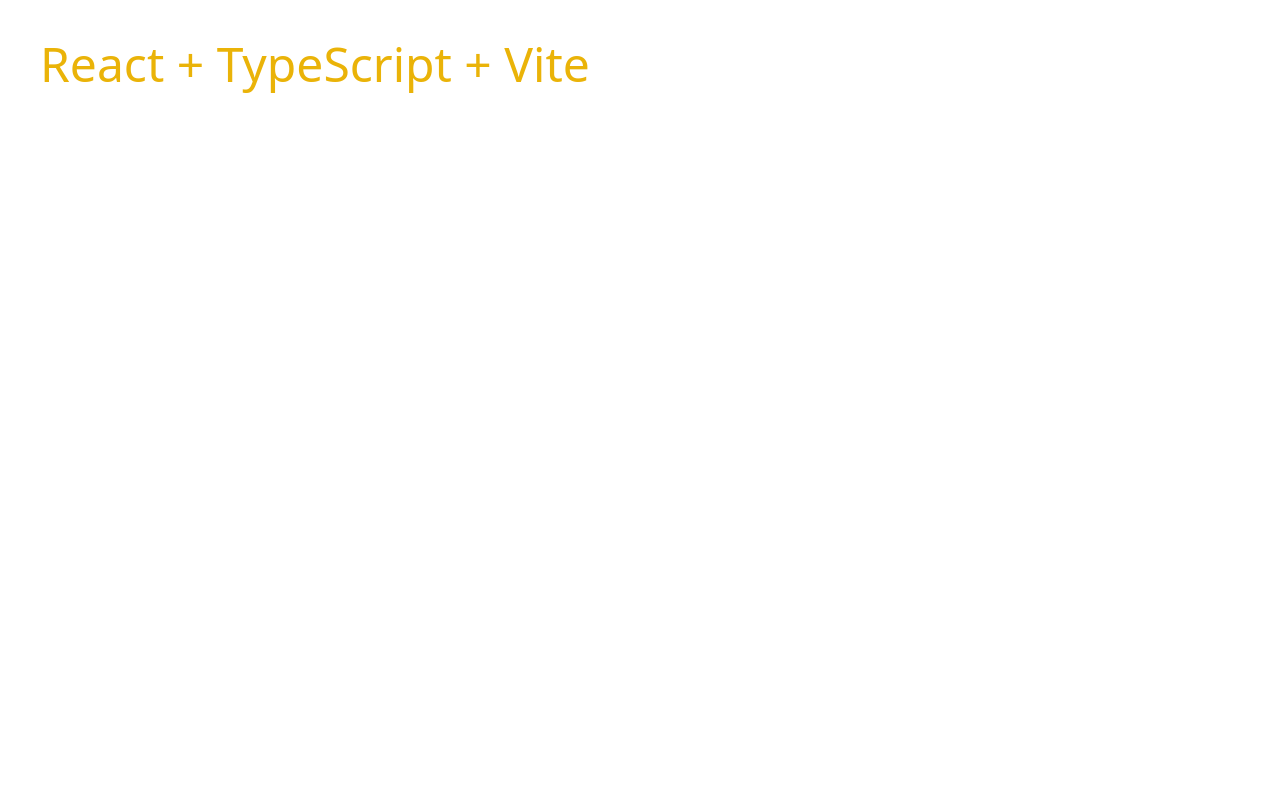
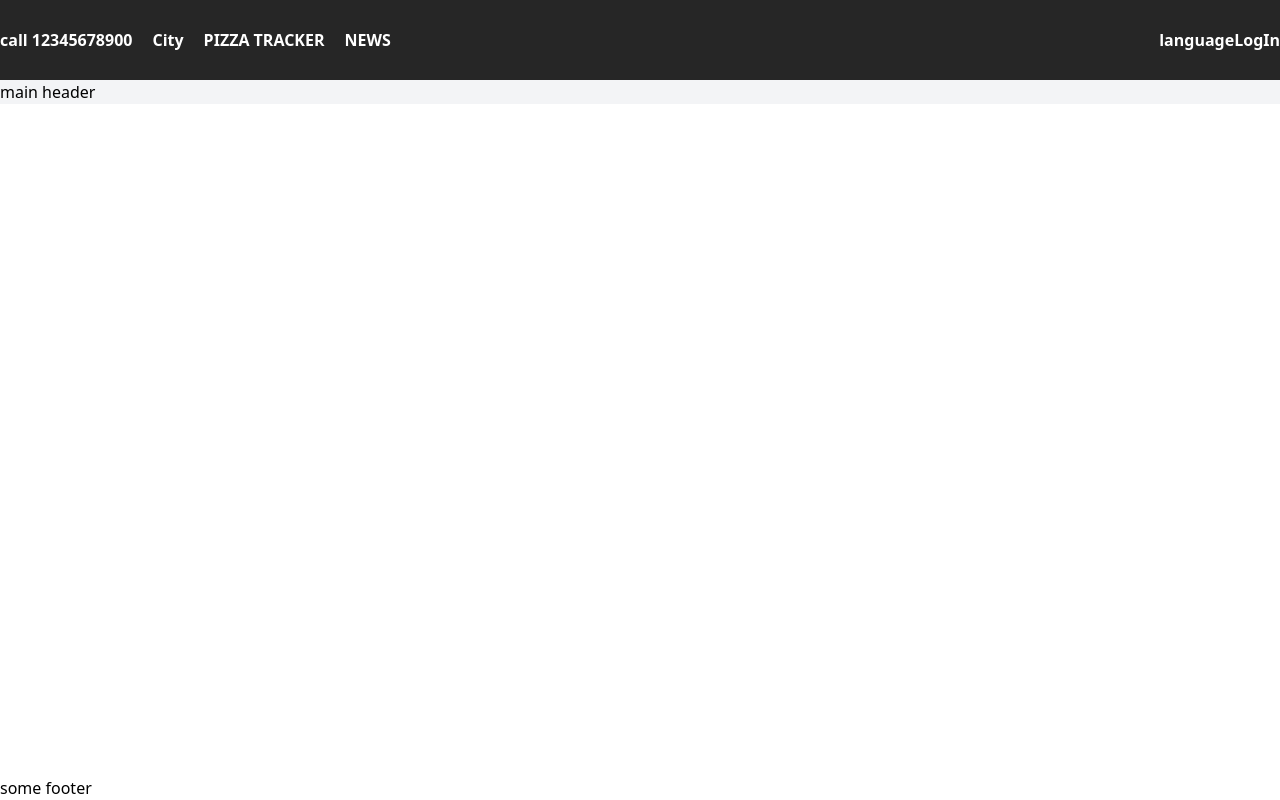
Before and after one commit to KausVlad/fe-pizza-shop, a React (Vite) app: page / in a window 1280 px wide. Built offline with nearby package versions, Linux system fonts and the light colour scheme.

Commit message:
TopHeader

```diff
--- a/package.json
+++ b/package.json
@@ -11,7 +11,8 @@
   },
   "dependencies": {
     "react": "^18.2.0",
-    "react-dom": "^18.2.0"
+    "react-dom": "^18.2.0",
+    "react-router-dom": "^6.17.0"
   },
   "devDependencies": {
     "@types/react": "^18.2.15",
--- a/src/App.tsx
+++ b/src/App.tsx
@@ -1,11 +1,15 @@
+import { RouterProvider, createBrowserRouter } from "react-router-dom";
+import AppLayout from "./components/ui/AppLayout";
+
+const router = createBrowserRouter([
+  {
+    path: "/",
+    element: <AppLayout />,
+    children: [],
+  },
+]);
 function App() {
-  return (
-    <>
-      <h1 className="m-10 text-5xl text-yellow-500">
-        React + TypeScript + Vite
-      </h1>
-    </>
-  );
+  return <RouterProvider router={router} />;
 }
 
 export default App;
--- /dev/null
+++ b/src/components/TopHeader.tsx
@@ -0,0 +1,26 @@
+export default function TopHeader() {
+  return (
+    <header className="bg-neutral-800">
+      <nav className="m-auto flex h-20 max-w-7xl items-center justify-between text-base font-bold text-white">
+        <div className="flex gap-5">
+          <a href="tel:+12345678900">
+            <p>call 12345678900</p>
+          </a>
+          <a href="#">
+            <p>City</p>
+          </a>
+          <a href="#">
+            <p className="uppercase">Pizza Tracker</p>
+          </a>
+          <a href="#">
+            <p className="uppercase">News</p>
+          </a>
+        </div>
+        <div className="flex">
+          <p>language</p>
+          <a href="#">LogIn</a>
+        </div>
+      </nav>
+    </header>
+  );
+}
--- /dev/null
+++ b/src/components/ui/AppLayout.tsx
@@ -0,0 +1,15 @@
+import { Outlet } from "react-router-dom";
+import TopHeader from "../TopHeader";
+
+export default function AppLayout() {
+  return (
+    <div className="grid h-screen grid-rows-[auto_auto_1fr_auto]">
+      <TopHeader />
+      <header className="sticky top-0 bg-gray-100">main header</header>
+      <main>
+        <Outlet />
+      </main>
+      <footer>some footer</footer>
+    </div>
+  );
+}
```
Also changed, not shown: src/components/MainHeader.tsx (added), todo.txt (added), 1 other file (tests, documents, lock files or other folders).
